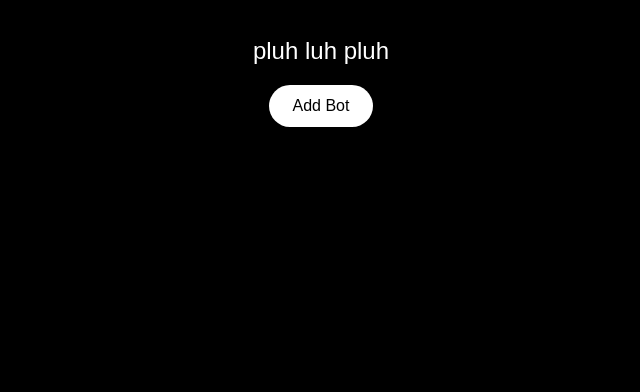
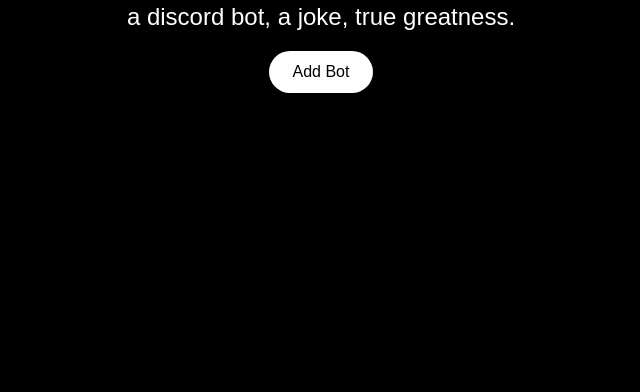
Before and after one commit to pluh-luh-pluh/pluh-luh-pluh.github.io, a plain HTML site: page index.html in a window 1280 px wide. Shown: the part 408-800 px from the top of the page, without its empty margins (319-959 px from the left). Drawn offline with Linux system fonts and the light colour scheme.

Commit message:
Update index.html

```diff
--- a/index.html
+++ b/index.html
@@ -46,7 +46,6 @@
 <body>
   <h1>pluh</h1>
   <p>a discord bot, a joke, true greatness.</p>
-  <p>pluh luh pluh</p>
   <a href="https://discord.com/oauth2/authorize?client_id=1394757710909538426&permissions=3072&integration_type=0&scope=bot" class="add-bot-button">Add Bot</a>
 </body>
 </html>
```
